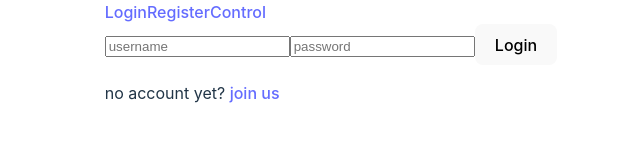
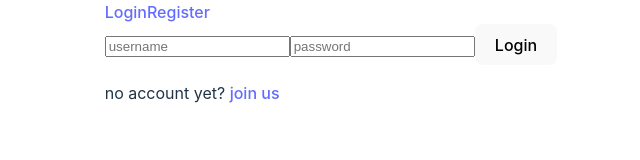
Before and after one commit to ShlomoSha/finalProgectReact_cleintSide, a React (Vite) app: page /login in a window 1280 px wide. Shown: the top 160 px of the page, without its empty margins (309-949 px from the left). Built offline with nearby package versions, Linux system fonts and the light colour scheme; no server answers.

Commit message:
nav componente are completed

```diff
--- a/src/components/Nav.tsx
+++ b/src/components/Nav.tsx
@@ -1,11 +1,29 @@
-import { NavLink } from 'react-router-dom'
+import { NavLink, useNavigate } from 'react-router-dom'
+import { RootState, useAppDispatch, useAppSelector } from '../redux/stor';
+import userSlice from '../redux/userSlice';
 
 export default function Nav() {
+  const user = useAppSelector((state: RootState) => state.user);
+  const dispatch = useAppDispatch();
+  const navigate = useNavigate();
+
+  const handleLogOut = () => {
+    dispatch(userSlice.actions.logout());
+    localStorage.removeItem("Authorization");
+    navigate('/login')
+  }
+
   return (
     <div className='nav'>
-        <NavLink to={'/login'}>Login</NavLink>
-        <NavLink to={'/register'}>Register</NavLink>
-        <NavLink to={'/control'}>Control</NavLink>
+      {!user.user ? (
+        <>
+          <NavLink to={'/login'}>Login</NavLink>
+          <NavLink to={'/register'}>Register</NavLink>
+        </>
+        ) : (
+          <button onClick={handleLogOut}>Log out</button>
+        )}
+
     </div>
   )
 }
```
